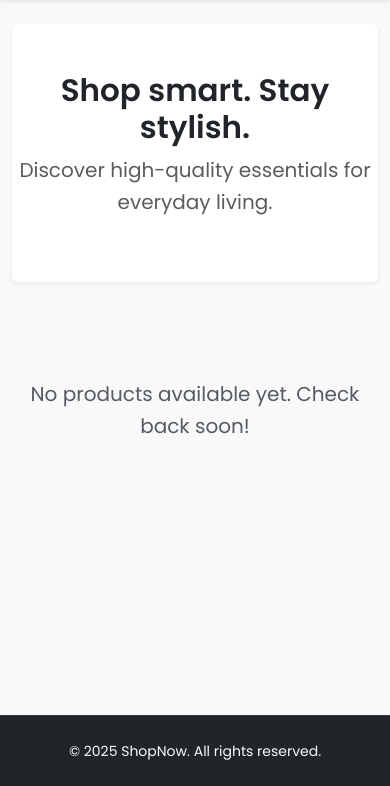
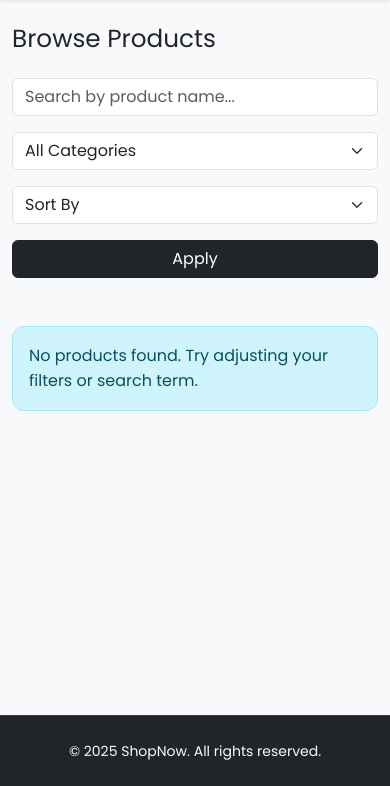
Before and after one commit to Cyber-Security-Tech/ecommerce-web-app, a Flask app: page / in a window 390 px wide. Shown: the part 58-844 px from the top of the page. Run offline with Flask 3, Linux system fonts and the light colour scheme.

Commit message:
Add search, filter, and sorting to homepage

```diff
--- a/app/routes.py
+++ b/app/routes.py
@@ -23,8 +23,31 @@
 
 @main_bp.route("/")
 def index():
-    products = Product.query.all()
-    return render_template("index.html", products=products)
+    search_query = request.args.get("search", "")
+    selected_category = request.args.get("category", "")
+    sort_option = request.args.get("sort", "")
+
+    products_query = Product.query
+
+    if search_query:
+        products_query = products_query.filter(Product.name.ilike(f"%{search_query}%"))
+
+    if selected_category:
+        products_query = products_query.filter(Product.category.ilike(f"%{selected_category}%"))
+
+    if sort_option == "price_asc":
+        products_query = products_query.order_by(Product.price.asc())
+    elif sort_option == "price_desc":
+        products_query = products_query.order_by(Product.price.desc())
+    elif sort_option == "name_asc":
+        products_query = products_query.order_by(Product.name.asc())
+    elif sort_option == "name_desc":
+        products_query = products_query.order_by(Product.name.desc())
+
+    products = products_query.all()
+    categories = [c[0] for c in db.session.query(Product.category).distinct() if c[0]]
+
+    return render_template("index.html", products=products, categories=categories, search_query=search_query, selected_category=selected_category, sort_option=sort_option)
 
 @main_bp.route("/register", methods=["GET", "POST"])
 def register():
@@ -147,9 +170,7 @@
         line_items = [{
             'price_data': {
                 'currency': 'usd',
-                'product_data': {
-                    'name': item.product.name,
-                },
+                'product_data': {'name': item.product.name},
                 'unit_amount': int(item.product.price * 100),
             },
             'quantity': item.quantity,
@@ -200,22 +221,18 @@
 
     form = ProductForm()
     if form.validate_on_submit():
-        try:
-            new_product = Product(
-                name=form.name.data,
-                description=form.description.data,
-                price=form.price.data,
-                image_url=form.image_url.data,
-                category=form.category.data,
-                stock=form.stock.data
-            )
-            db.session.add(new_product)
-            db.session.commit()
-            flash("Product added.")
-            return redirect(url_for("main_bp.admin"))
-        except Exception as e:
-            db.session.rollback()
-            flash("Error saving product. Please check your input.")
+        new_product = Product(
+            name=form.name.data,
+            description=form.description.data,
+            price=form.price.data,
+            image_url=form.image_url.data,
+            category=form.category.data,
+            stock=form.stock.data
+        )
+        db.session.add(new_product)
+        db.session.commit()
+        flash("Product added.")
+        return redirect(url_for("main_bp.admin"))
 
     products = Product.query.all()
     return render_template("admin.html", form=form, products=products)
--- a/app/templates/index.html
+++ b/app/templates/index.html
@@ -1,37 +1,66 @@
 {% extends "base.html" %}
-{% block title %}Home - ShopNow{% endblock %}
+{% block title %}ShopNow - Home{% endblock %}
 
 {% block content %}
+<div class="d-flex justify-content-between align-items-center mb-4">
+    <h2 class="mb-0">Browse Products</h2>
+</div>
 
-<!-- Hero Section -->
-<section class="py-5 text-center bg-white shadow-sm rounded mb-5">
-    <h1 class="display-5 fw-bold">Shop smart. Stay stylish.</h1>
-    <p class="lead text-muted">Discover high-quality essentials for everyday living.</p>
-</section>
+<!-- Search, Filter, Sort -->
+<form method="GET" class="row g-3 align-items-center mb-4">
+    <div class="col-md-4">
+        <input type="text" name="search" class="form-control" placeholder="Search by product name..." value="{{ search_query }}">
+    </div>
+    <div class="col-md-3">
+        <select name="category" class="form-select">
+            <option value="">All Categories</option>
+            {% for category in categories %}
+            <option value="{{ category }}" {% if selected_category == category %}selected{% endif %}>{{ category|capitalize }}</option>
+            {% endfor %}
+        </select>
+    </div>
+    <div class="col-md-3">
+        <select name="sort" class="form-select">
+            <option value="">Sort By</option>
+            <option value="name_asc" {% if sort_option == 'name_asc' %}selected{% endif %}>Name (A-Z)</option>
+            <option value="name_desc" {% if sort_option == 'name_desc' %}selected{% endif %}>Name (Z-A)</option>
+            <option value="price_asc" {% if sort_option == 'price_asc' %}selected{% endif %}>Price (Low to High)</option>
+            <option value="price_desc" {% if sort_option == 'price_desc' %}selected{% endif %}>Price (High to Low)</option>
+        </select>
+    </div>
+    <div class="col-md-2">
+        <button type="submit" class="btn btn-dark w-100">Apply</button>
+    </div>
+</form>
 
 <!-- Product Grid -->
-{% if products %}
-<div class="row row-cols-1 row-cols-sm-2 row-cols-md-3 g-4">
+<div class="row">
     {% for product in products %}
-    <div class="col">
-        <div class="card h-100 shadow-sm border-0">
-            <img src="{{ product.image_url or 'https://via.placeholder.com/400x300?text=No+Image' }}"
-                 class="card-img-top"
-                 alt="{{ product.name }}">
+    <div class="col-md-4 mb-4">
+        <div class="card h-100 shadow-sm">
+            {% if product.image_url %}
+            <img src="{{ product.image_url }}" class="card-img-top" alt="{{ product.name }}" style="height: 250px; object-fit: cover;">
+            {% else %}
+            <div class="card-img-top bg-light d-flex align-items-center justify-content-center" style="height: 250px;">
+                <span class="text-muted">No Image</span>
+            </div>
+            {% endif %}
             <div class="card-body d-flex flex-column">
-                <h5 class="card-title fw-semibold">{{ product.name }}</h5>
-                <p class="text-muted mb-1">${{ "%.2f"|format(product.price) }}</p>
-                <a href="{{ url_for('main_bp.product_detail', product_id=product.id) }}"
-                   class="btn btn-outline-primary mt-auto">View</a>
+                <h5 class="card-title mb-1">{{ product.name }}</h5>
+                <p class="card-text text-muted mb-2">${{ "%.2f"|format(product.price) }}</p>
+                {% if product.category %}
+                <span class="badge bg-secondary mb-2">{{ product.category }}</span>
+                {% endif %}
+                <a href="{{ url_for('main_bp.product_detail', product_id=product.id) }}" class="btn btn-outline-dark mt-auto">View Details</a>
             </div>
         </div>
     </div>
     {% endfor %}
 </div>
-{% else %}
-<div class="text-center text-muted py-5">
-    <p class="fs-5">No products available yet. Check back soon!</p>
+
+{% if not products %}
+<div class="alert alert-info mt-4" role="alert">
+    No products found. Try adjusting your filters or search term.
 </div>
 {% endif %}
-
 {% endblock %}
```
